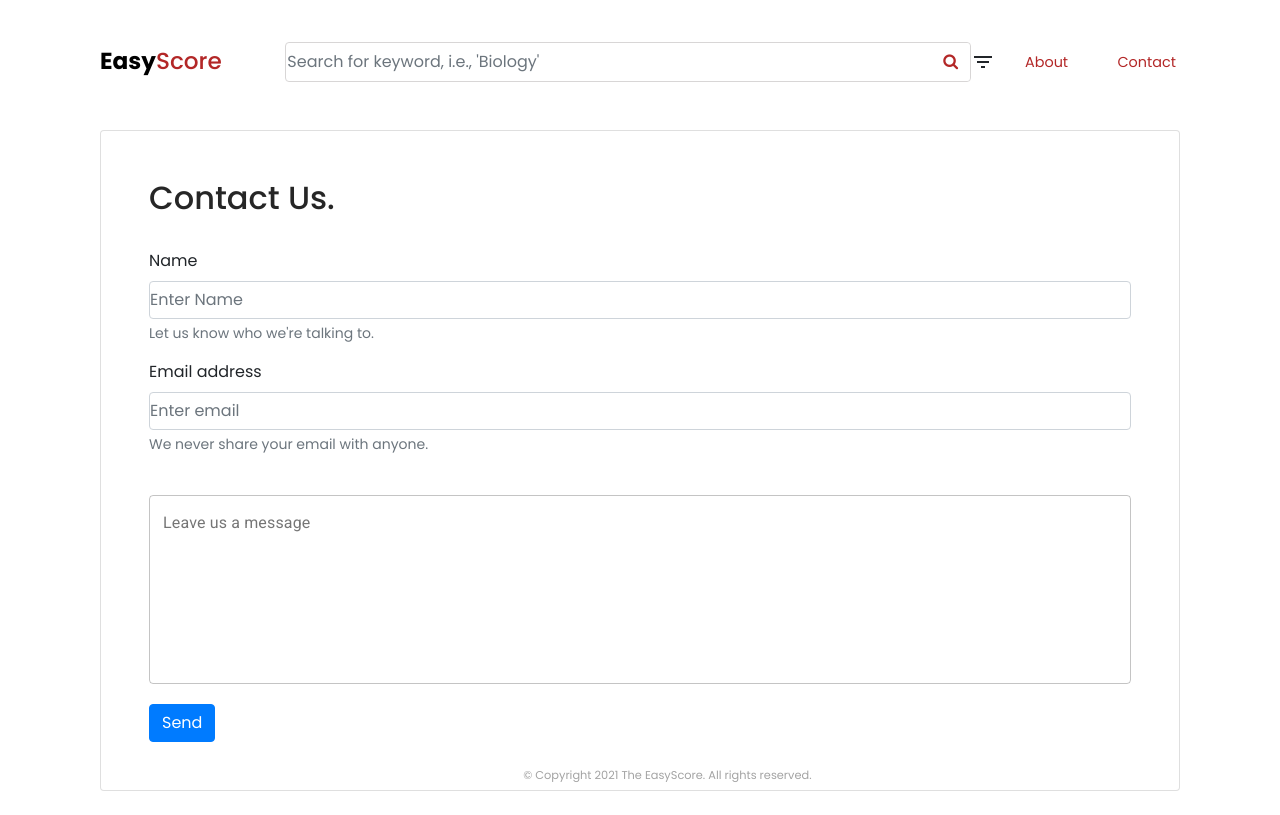
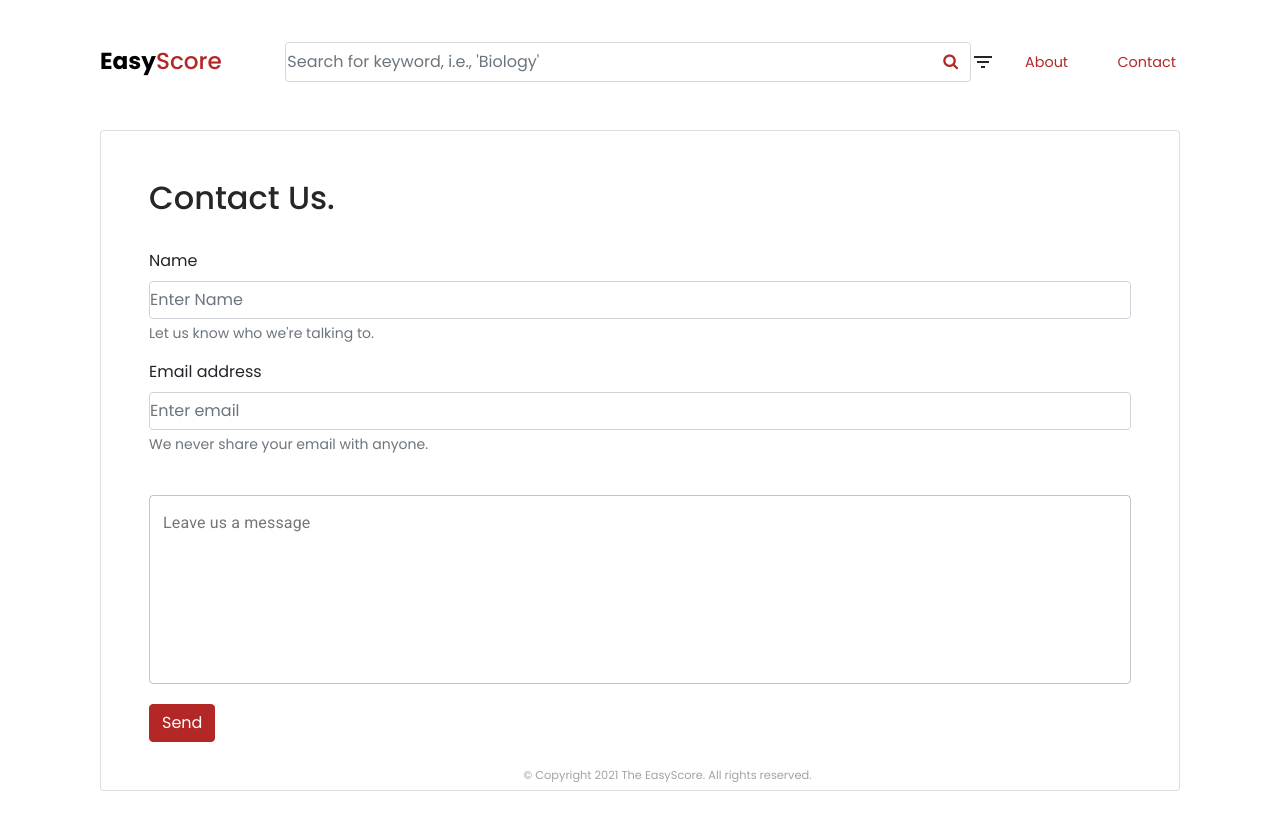
Before and after one commit to s-munro/easyscore, a React (Create React App) app in the folder the-easy-score/: page /contact in a window 1280 px wide. Shown: the top 815 px of the page. Built offline with nearby package versions, Linux system fonts and the light colour scheme.

Commit message:
sass for override bootstrap styles

```diff
--- a/the-easy-score/package.json
+++ b/the-easy-score/package.json
@@ -16,6 +16,7 @@
     "chartjs-plugin-doughnutlabel": "^2.0.3",
     "font-awesome": "^4.7.0",
     "fuse.js": "^6.4.6",
+    "node-sass": "^4.14.1",
     "react": "^17.0.1",
     "react-bootstrap": "^1.4.3",
     "react-chartjs-2": "^2.11.1",
@@ -30,6 +31,7 @@
     "redux": "^4.0.5",
     "redux-logger": "^3.0.6",
     "redux-thunk": "^2.3.0",
+    "sass": "^1.32.5",
     "semantic-ui-css": "^2.4.1",
     "semantic-ui-react": "^2.0.2",
     "web-vitals": "^0.2.4"
--- a/the-easy-score/src/App.css
+++ b/the-easy-score/src/App.css
@@ -5,6 +5,9 @@
   box-sizing: border-box;
   align-content: center;
   background-color: fff;
+}
+.form-padding {
+  padding-left: 12%;
 }
 
 /***************** NAVBAR 1 *********************/
--- /dev/null
+++ b/the-easy-score/src/Variables.scss
@@ -0,0 +1,4 @@
+$primary: #333745;
+$secondary: #b32727;
+
+$blue: #b32727;
--- a/the-easy-score/src/custom.scss
+++ b/the-easy-score/src/custom.scss
@@ -1,9 +1,4 @@
-@import "../node_modules/bootstrap/scss/bootstrap";
+$primary: #b32727;
+$secondary: green;
 
-$theme-colors: (
-  "primary": #b32727,
-  "danger": #ff4136,
-);
-
-// Import Bootstrap and its default variables
 @import "~bootstrap/scss/bootstrap.scss";
--- a/the-easy-score/src/index.js
+++ b/the-easy-score/src/index.js
@@ -14,7 +14,7 @@ import { createMuiTheme, ThemeProvider } from "@material-ui/core/styles";
 import "antd/dist/antd.css";
 import "bootstrap/dist/css/bootstrap.min.css";
 import "./index.css";
-
+import "./custom.scss";
 import App from "./App";
 import reportWebVitals from "./reportWebVitals";
 
--- a/the-easy-score/src/screens/contact/Contact.css
+++ b/the-easy-score/src/screens/contact/Contact.css
@@ -3,6 +3,41 @@
   max-height: 80vh;
 }
 
+.form-padding {
+  padding-left: 12%;
+}
+.form-control {
+  padding-left: 42.5px;
+}
+
 .contactTextArea {
   margin-top: 2%;
 }
+
+.contactBtn,
+.contactBtn-btn-primary {
+  background-color: #b32727;
+  border: 1px solid #b32727;
+  color: white;
+}
+.contactBtn:hover,
+.contactBtn.btn-primary:hover {
+  background-color: #bb4c4c;
+  border: 1px solid #b32727;
+  color: white;
+}
+.contactBtn:active,
+.contactBtn.btn-primary:active {
+  background-color: #b32727;
+  border: 1px solid #b32727;
+  color: white;
+}
+
+.contactBtn:focus,
+.contactBtn.btn-primary:focus .contactBtn:active:focus,
+.contactBtn.btn-primary:active:focus {
+  outline: none;
+  background-color: #b32727;
+  border: 1px solid #b32727;
+  color: white;
+}
--- a/the-easy-score/src/screens/contact/Contact.js
+++ b/the-easy-score/src/screens/contact/Contact.js
@@ -57,6 +57,7 @@ const Contact = (props) => {
               onChange={handleChange}
               name="name"
               value={formValues.name}
+              className="form-padding"
             />
             <Form.Text className="text-muted">
               Let us know who we're talking to.
@@ -71,6 +72,7 @@ const Contact = (props) => {
               onChange={handleChange}
               name="email"
               value={formValues.email}
+              className="form-padding"
             />
             <Form.Text className="text-muted">
               We never share your email with anyone.
@@ -88,7 +90,7 @@ const Contact = (props) => {
             value={formValues.message}
           />
           <Button
-            className="contactTextArea"
+            className="contactTextArea contactBtn"
             variant="primary"
             // onClick={handleSubmit}
             type="submit"
```
Also changed, not shown: 1 other file (tests, documents, lock files or other folders).
